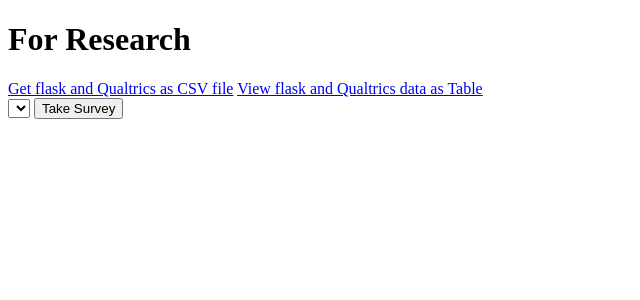
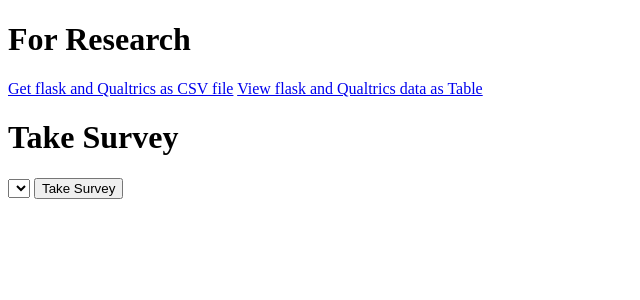
Before and after one commit to seanzhan0319/testSurvey, a Flask app: page / in a window 1280 px wide. Shown: the top 300 px of the page, without its empty margins (0-640 px from the left). Run offline with Flask 2, Linux system fonts and the light colour scheme; data that the repository does not hold is empty; some libraries are stand-ins or nearby versions.

Commit message:
Added title for survey section

```diff
--- a/templates/index.html
+++ b/templates/index.html
@@ -68,6 +68,7 @@
         <a href="/pytrics_integrate">View flask and Qualtrics data as Table</a>
     </span>
     <br>
+    <h1>Take Survey</h1>
     <form action="/survey" method="post">
         <select name="id">
             {% for jData in dataGOT %}
```
